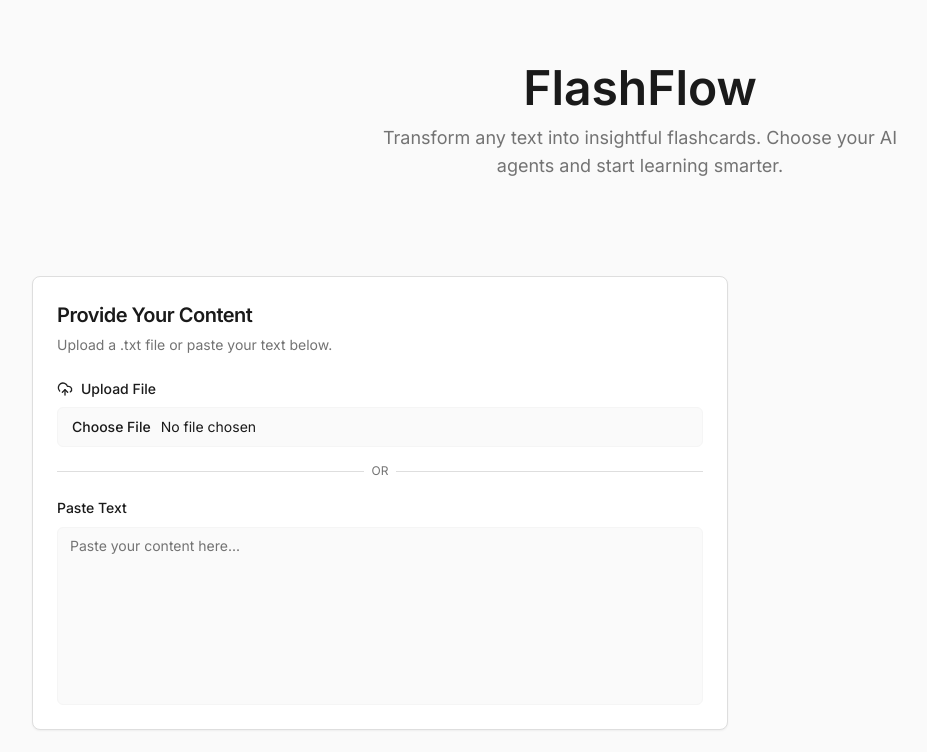
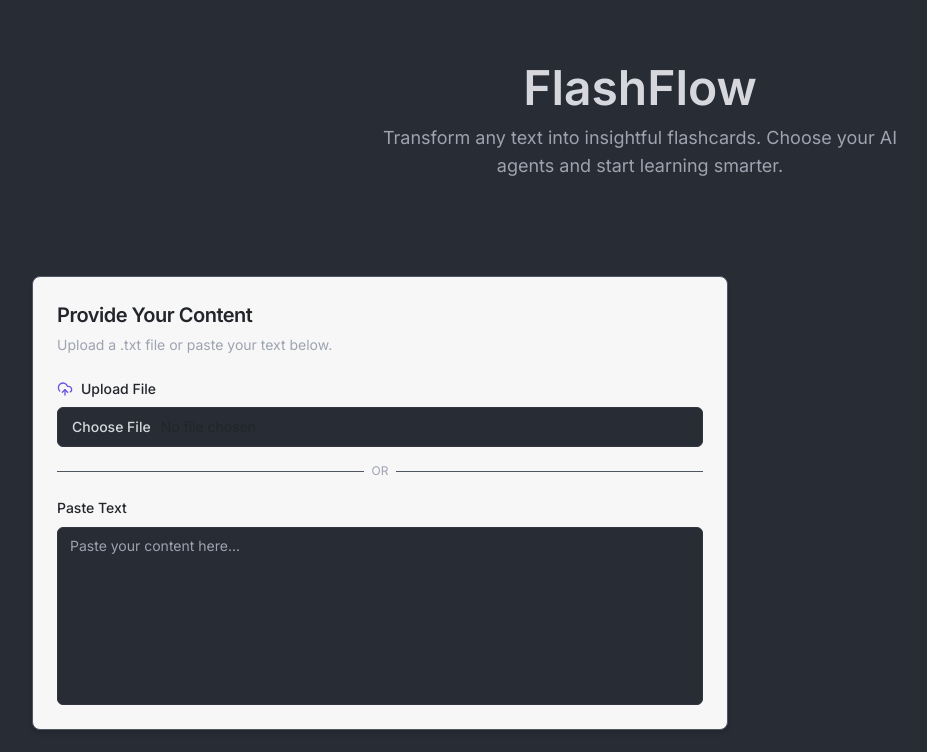
Before and after one commit to groverkunal/OneFlashflow., a Next.js app: page / in a window 1280 px wide. Shown: the top 752 px of the page, without its empty margins (0-927 px from the left). Built offline with nearby package versions, Linux system fonts and the light colour scheme; what @genkit-ai/googleai, genkit would draw is missing.

Commit message:
for inpiration https://www.behance.net/gallery/226235709/Talent-Hire-Pla

```diff
--- a/src/app/globals.css
+++ b/src/app/globals.css
@@ -4,42 +4,58 @@
 
 @layer base {
   :root {
-    --background: 0 0% 98%; /* Lighter: #FAFAFA */
-    --foreground: 0 0% 10%; /* Dark Gray: #1A1A1A */
-    --card: 0 0% 100%; /* White */
-    --card-foreground: 0 0% 10%; /* Dark Gray */
-    --popover: 0 0% 100%; /* White */
-    --popover-foreground: 0 0% 10%; /* Dark Gray */
-    --primary: 0 0% 13%; /* Very Dark Gray/Near Black for primary buttons - #212121 */
-    --primary-foreground: 0 0% 98%; /* Light text on primary buttons */
-    --secondary: 0 0% 95%; /* Light Gray for secondary buttons - #F2F2F2 */
-    --secondary-foreground: 0 0% 20%; /* Darker text on secondary - #333333 */
-    --muted: 0 0% 92%; /* Slightly darker light gray for muted backgrounds - #EBEBEB */
-    --muted-foreground: 0 0% 45%; /* Medium Gray for muted text - #737373 */
-    --accent: 0 0% 20%; /* Dark gray for accent - #333333 */
-    --accent-foreground: 0 0% 98%; /* Light text on accent */
-    --destructive: 0 84.2% 60.2%;
-    --destructive-foreground: 0 0% 98%;
-    --border: 0 0% 87%; /* Lighter Gray Border - #DEDEDE */
-    --input: 0 0% 96%; /* Very Light Gray input background - #F5F5F5 */
-    --ring: 0 0% 13%; /* Matches primary for focus rings */
+    /* Inspired by Behance: Dark background, light cards, vibrant accent */
+    --background: 220 15% 18%; /* Dark desaturated blue-gray */
+    --foreground: 220 10% 85%; /* Light gray text on dark background */
+
+    --card: 220 10% 97%; /* Very light gray/off-white for cards */
+    --card-foreground: 220 10% 15%; /* Dark text on cards */
+
+    --popover: 220 10% 94%; /* Slightly darker off-white for popovers */
+    --popover-foreground: 220 10% 15%; /* Dark text on popovers */
+
+    --primary: 250 70% 60%; /* Vibrant blue-purple */
+    --primary-foreground: 0 0% 100%; /* White text on primary */
+
+    --secondary: 220 10% 30%; /* Medium-dark gray for secondary elements/buttons */
+    --secondary-foreground: 220 10% 85%; /* Light text on secondary */
+
+    --muted: 220 10% 25%; /* Darker muted backgrounds */
+    --muted-foreground: 220 10% 65%; /* Medium-light muted text */
+
+    --accent: 250 65% 65%; /* Vibrant accent (can be same as primary or slightly varied) */
+    --accent-foreground: 0 0% 100%; /* White text on accent */
+
+    --destructive: 0 70% 55%; /* A clear red for destructive actions */
+    --destructive-foreground: 0 0% 100%;
+
+    --border: 220 10% 35%; /* Border color, noticeable on dark background & light cards */
+    --input: 220 10% 22%; /* Input background on dark theme, or light if on cards */
+    /* If inputs are primarily on light cards, this could be: --input: 0 0% 100%; */
+    /* For now, let's assume inputs can appear on various backgrounds. */
+    /* Consider changing to a light variant if inputs are always on cards: e.g. 220 15% 98% */
+
+    --ring: 250 70% 65%; /* Focus ring, matching accent */
+
     --chart-1: 12 76% 61%;
     --chart-2: 173 58% 39%;
     --chart-3: 197 37% 24%;
     --chart-4: 43 74% 66%;
     --chart-5: 27 87% 67%;
     --radius: 0.5rem;
-    /* Adjusted sidebar colors for consistency, though Superlist doesn't prominently feature one */
-    --sidebar-background: 0 0% 97%;
-    --sidebar-foreground: 0 0% 15%;
-    --sidebar-primary: 0 0% 20%;
-    --sidebar-primary-foreground: 0 0% 95%;
-    --sidebar-accent: 0 0% 90%;
-    --sidebar-accent-foreground: 0 0% 10%;
-    --sidebar-border: 0 0% 85%;
-    --sidebar-ring: 0 0% 20%;
+
+    --sidebar-background: 220 15% 15%; /* Darker sidebar */
+    --sidebar-foreground: 220 10% 80%;
+    --sidebar-primary: 250 70% 55%; /* Accent for sidebar items */
+    --sidebar-primary-foreground: 0 0% 100%;
+    --sidebar-accent: 220 10% 25%;
+    --sidebar-accent-foreground: 220 10% 85%;
+    --sidebar-border: 220 10% 30%;
+    --sidebar-ring: 250 70% 60%;
   }
+
   .dark {
+    /* Dark theme remains as previously defined, can be harmonized later if needed */
     --background: 0 0% 8%; /* Very Dark Gray #141414 */
     --foreground: 0 0% 90%; /* Light Gray #E5E5E5 */
     --card: 0 0% 10%; /* Slightly Lighter Dark Gray #1A1A1A */
--- a/src/components/ui/card.tsx
+++ b/src/components/ui/card.tsx
@@ -9,7 +9,7 @@ const Card = React.forwardRef<
   <div
     ref={ref}
     className={cn(
-      "rounded-lg border bg-card text-card-foreground shadow-sm",
+      "rounded-lg border bg-card text-card-foreground shadow-md", // Changed shadow-sm to shadow-md
       className
     )}
     {...props}
@@ -31,9 +31,9 @@ CardHeader.displayName = "CardHeader"
 
 const CardTitle = React.forwardRef<
   HTMLDivElement,
-  React.HTMLAttributes<HTMLDivElement>
+  React.HTMLAttributes<HTMLDivElement> // Changed from HTMLParagraphElement to HTMLDivElement for consistency
 >(({ className, ...props }, ref) => (
-  <div
+  <div // Changed from h3 to div for consistency with CardDescription
     ref={ref}
     className={cn(
       "text-2xl font-semibold leading-none tracking-tight",
@@ -45,10 +45,10 @@ const CardTitle = React.forwardRef<
 CardTitle.displayName = "CardTitle"
 
 const CardDescription = React.forwardRef<
-  HTMLDivElement,
-  React.HTMLAttributes<HTMLDivElement>
+  HTMLDivElement, // Changed from HTMLParagraphElement to HTMLDivElement for consistency
+  React.HTMLAttributes<HTMLDivElement> // Changed from React.HTMLAttributes<HTMLParagraphElement>
 >(({ className, ...props }, ref) => (
-  <div
+  <div // Changed from p to div for consistency with CardTitle
     ref={ref}
     className={cn("text-sm text-muted-foreground", className)}
     {...props}
```
